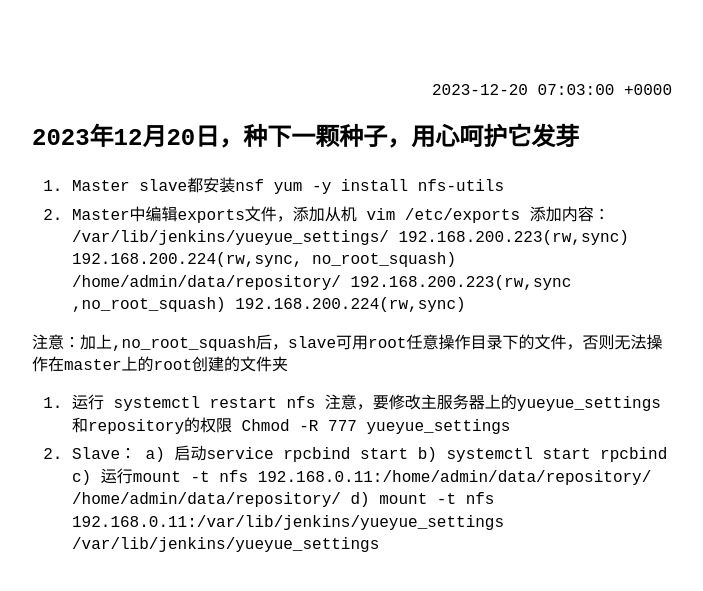
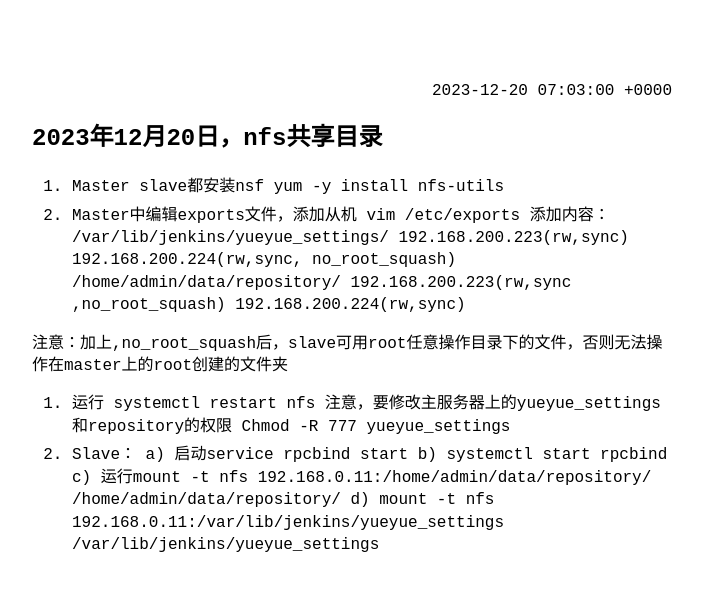
Before and after one commit to ChenXing-tech/ChenXing-tech.github.io, a Jekyll site: the page built from _posts/2023-12-20-nfs共享路径_linux.markdown, in a window 1280 px wide. Shown: the top 591 px of the page, without its empty margins (288-991 px from the left). Built offline with Jekyll 4.4.1, drawn with Linux system fonts in a browser that asks for light colours.

Commit message:
更新标题

```diff
--- a/_posts/2023-12-20-nfs共享路径_linux.markdown
+++ b/_posts/2023-12-20-nfs共享路径_linux.markdown
@@ -1,6 +1,6 @@
 ---
 layout: post
-title:  "2023年12月20日，种下一颗种子，用心呵护它发芽"
+title:  "2023年12月20日，nfs共享目录"
 date:   2023-12-20 15:03:00 +0800
 categories: jekyll update
 
```
Also changed, not shown: 2 other files.
